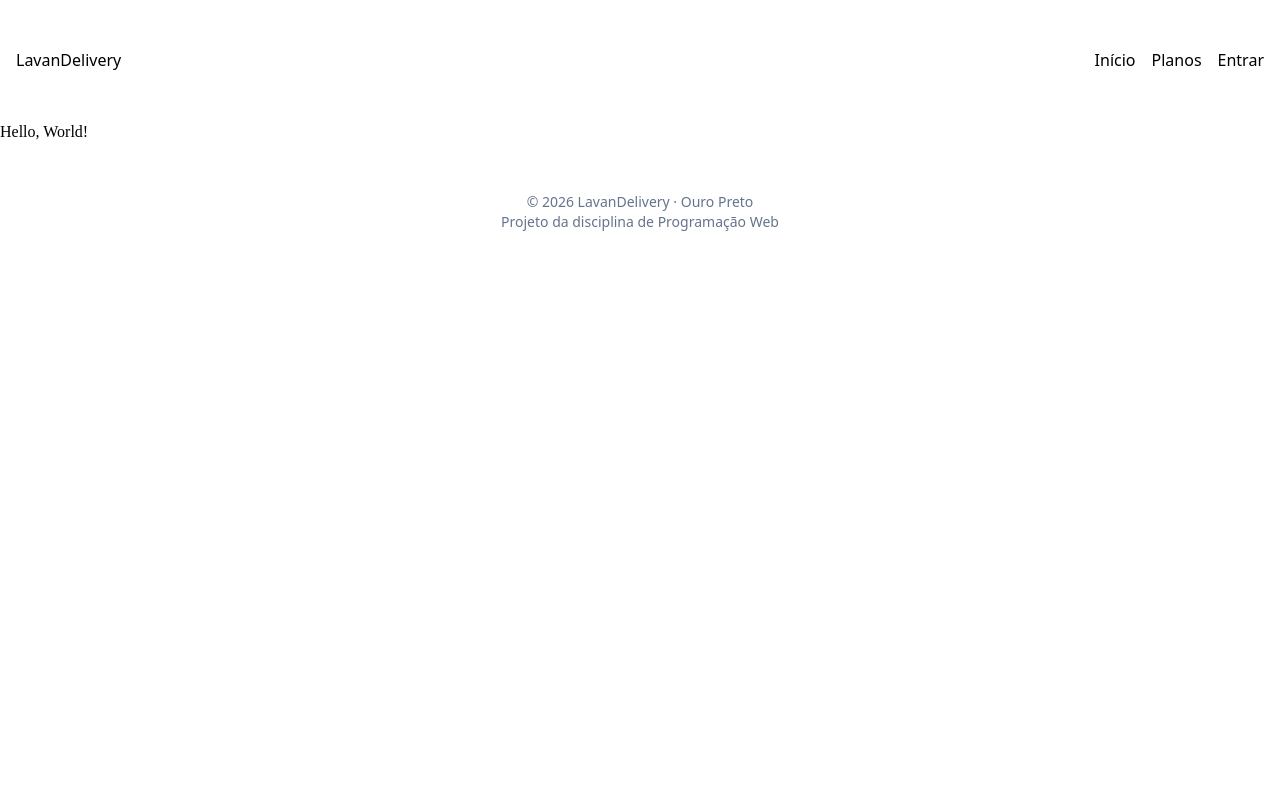
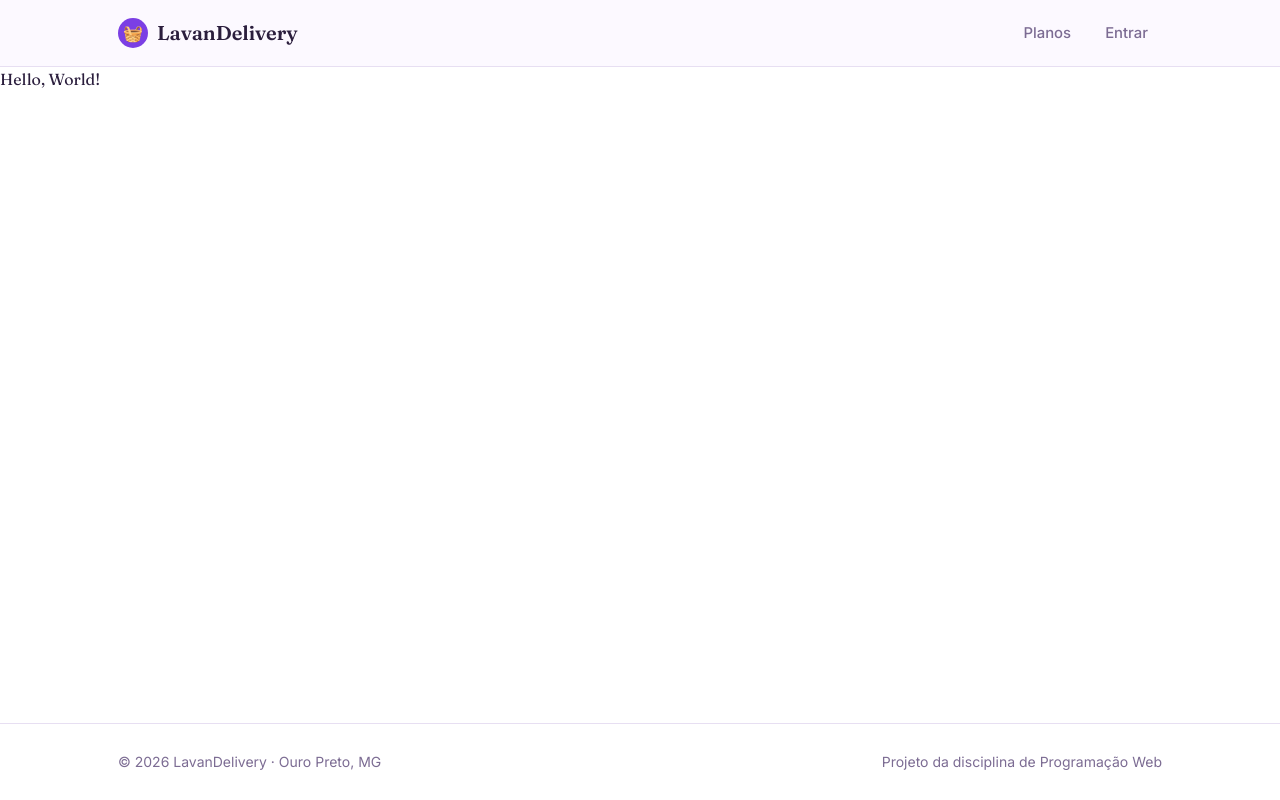
Before and after one commit to NicoleBertolino/LavanDelivery, a Django app: page / in a window 1280 px wide. Run offline with Django 5.2, Linux system fonts and the light colour scheme; some libraries are stand-ins or nearby versions.

Commit message:
feat: aplica layout do protótipo ao base.html
Header com menu e rodapé reaproveitáveis
Tailwind configurado com as cores do protótipo
Links de Planos e Entrar ainda como # (rotas serão criadas depois)

Refs #3

```diff
--- a/templates/base.html
+++ b/templates/base.html
@@ -1,34 +1,68 @@
 {% load static %}
-
 <!DOCTYPE html>
 <html lang="pt-br">
 <head>
     <meta charset="UTF-8">
-    <meta name="viewport" content="width=device-width, initial-scale=1.0">
-    <title>{% block title %}Lavandelivery{% endblock %}</title>
+    <meta name="viewport" content="width=device-width, initial-scale=1.0, viewport-fit=cover">
+    <title>{% block title %}LavanDelivery · Lavanderia sob demanda em Ouro Preto{% endblock %}</title>
+
+    <link rel="preconnect" href="https://fonts.googleapis.com">
+    <link rel="preconnect" href="https://fonts.gstatic.com" crossorigin>
+    <link href="https://fonts.googleapis.com/css2?family=Fraunces:opsz,wght@9..144,400;9..144,500;9..144,600;9..144,700&family=Inter:wght@400;500;600;700&display=swap" rel="stylesheet">
+
+    <script src="https://cdn.tailwindcss.com"></script>
+    <script>
+        tailwind.config = {
+            theme: {
+                extend: {
+                    colors: {
+                        cream: 'var(--cream)',
+                        paper: 'var(--paper)',
+                        ink: 'var(--ink)',
+                        soft: 'var(--ink-soft)',
+                        sabao: 'var(--sabao)',
+                        line: 'var(--line)',
+                        alerta: 'var(--alerta)',
+                        azul: { DEFAULT: 'var(--azul)', deep: 'var(--azul-deep)', claro: 'var(--azul-claro)' },
+                        ouro: { DEFAULT: 'var(--ouro)', soft: 'var(--ouro-soft)' }
+                    },
+                    fontFamily: {
+                        serif: ['Fraunces', 'serif'],
+                        sans: ['Inter', 'sans-serif']
+                    },
+                    maxWidth: { wrap: '1100px' }
+                }
+            }
+        };
+    </script>
     <link rel="stylesheet" href="{% static 'css/style.css' %}">
-    <script src="https://cdn.tailwindcss.com"></script>
+    {% block extra_head %}{% endblock %}
 </head>
-<body>
-    <header class="container mx-auto px-4 py-12">
-        <nav class="flex items-center justify-between">
-            <a href="{% url 'index' %}">LavanDelivery</a>
+<body class="flex min-h-screen flex-col bg-cream font-sans leading-normal text-ink antialiased">
+    {% with rota=request.resolver_match.url_name %}
+    <header class="sticky top-0 z-50 border-b border-line bg-paper">
+        <nav class="mx-auto flex max-w-wrap items-center justify-between gap-5 px-5 py-3.5 md:px-7" aria-label="Principal">
+            <a href="{% url 'index' %}" class="logo"><span class="logo-mark" aria-hidden="true">🧺</span>LavanDelivery</a>
 
-            <div class="flex gap-4">
-                <a href="{% url 'index' %}">Início</a>
-                <a href="#">Planos</a>
-                <a href="#">Entrar</a>
+            <div class="flex items-center gap-1.5">
+                <a href="#" class="nav-link">Planos</a>
+                <a href="#" class="nav-link">Entrar</a>
             </div>
         </nav>
     </header>
+    {% endwith %}
 
-    <main>
+    <main class="flex-1">
         {% block content %}{% endblock %}
     </main>
 
-    <footer class="container mx-auto px-6 py-12 text-center text-slate-500 text-sm">
-        <p>© {% now "Y" %} LavanDelivery · Ouro Preto</p>
-        <p>Projeto da disciplina de Programação Web</p>
+    <footer class="border-t border-line">
+        <div class="mx-auto flex max-w-wrap flex-wrap justify-between gap-2.5 px-5 py-7 text-sm text-soft md:px-7">
+            <p>© {% now "Y" %} LavanDelivery · Ouro Preto, MG</p>
+            <p>Projeto da disciplina de Programação Web</p>
+        </div>
     </footer>
+
+    {% block scripts %}{% endblock %}
 </body>
 </html>
```
